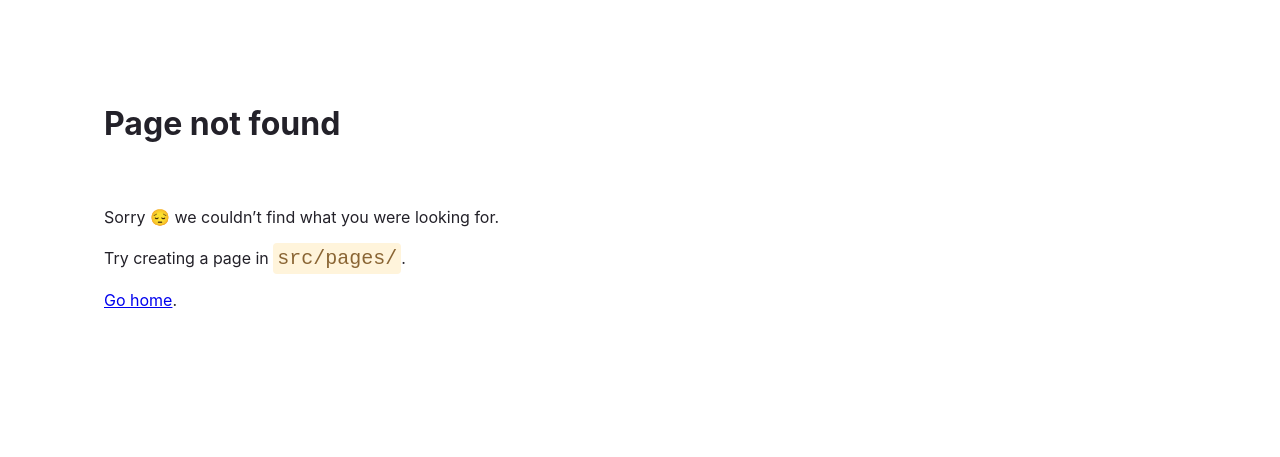
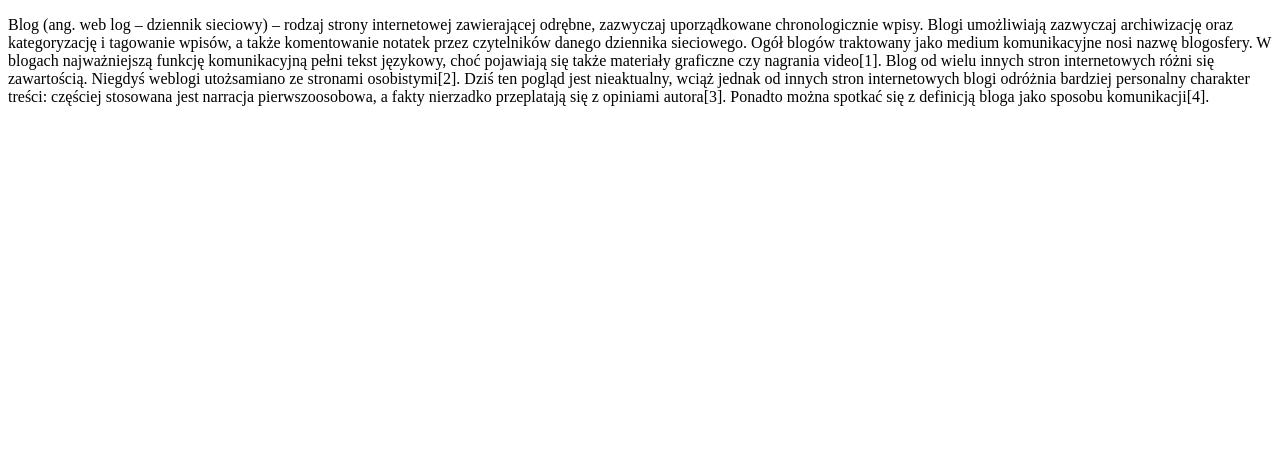
Before and after one commit to JakGi/GatsbyApp, a Gatsby site: page /blog in a window 1280 px wide. Before the commit this address had no page. Built offline with nearby package versions, Linux system fonts and the light colour scheme; Gatsby itself is replaced by a stand-in of ours.

Commit message:
navlinks

```diff
--- a/src/pages/About.jsx
+++ b/src/pages/about.jsx
@@ -1,6 +1,6 @@
 import React from 'react'
 
-const About = () => {
+const about = () => {
     return (
         <div>
             <h1>Siemanko tutaj kuba</h1>
@@ -8,4 +8,4 @@ const About = () => {
     )
 }
 
-export default About
+export default about
--- /dev/null
+++ b/src/pages/blog.jsx
@@ -0,0 +1,13 @@
+import React from 'react'
+
+const blog = () => {
+    return (
+        <div>
+            <p>Blog (ang. web log – dziennik sieciowy) – rodzaj strony internetowej zawierającej odrębne, zazwyczaj uporządkowane chronologicznie wpisy. Blogi umożliwiają zazwyczaj archiwizację oraz kategoryzację i tagowanie wpisów, a także komentowanie notatek przez czytelników danego dziennika sieciowego. Ogół blogów traktowany jako medium komunikacyjne nosi nazwę blogosfery. W blogach najważniejszą funkcję komunikacyjną pełni tekst językowy, choć pojawiają się także materiały graficzne czy nagrania video[1].
+
+Blog od wielu innych stron internetowych różni się zawartością. Niegdyś weblogi utożsamiano ze stronami osobistymi[2]. Dziś ten pogląd jest nieaktualny, wciąż jednak od innych stron internetowych blogi odróżnia bardziej personalny charakter treści: częściej stosowana jest narracja pierwszoosobowa, a fakty nierzadko przeplatają się z opiniami autora[3]. Ponadto można spotkać się z definicją bloga jako sposobu komunikacji[4].</p>
+        </div>
+    )
+}
+
+export default blog
--- a/src/pages/index.js
+++ b/src/pages/index.js
@@ -1,15 +1,14 @@
 import * as React from "react";
 import { Link } from "gatsby";
-import About from "./About";
+import about from "./about";
 
 // markup
 const IndexPage = () => {
   return (
     <main>
       <title>My Page</title>
-      <Link to="/src/pages/About.jsx">
-        <About />
-      </Link>
+      <Link to="/about">O nas</Link>
+      <Link to="/blog">Blog</Link>
     </main>
   );
 };
```
